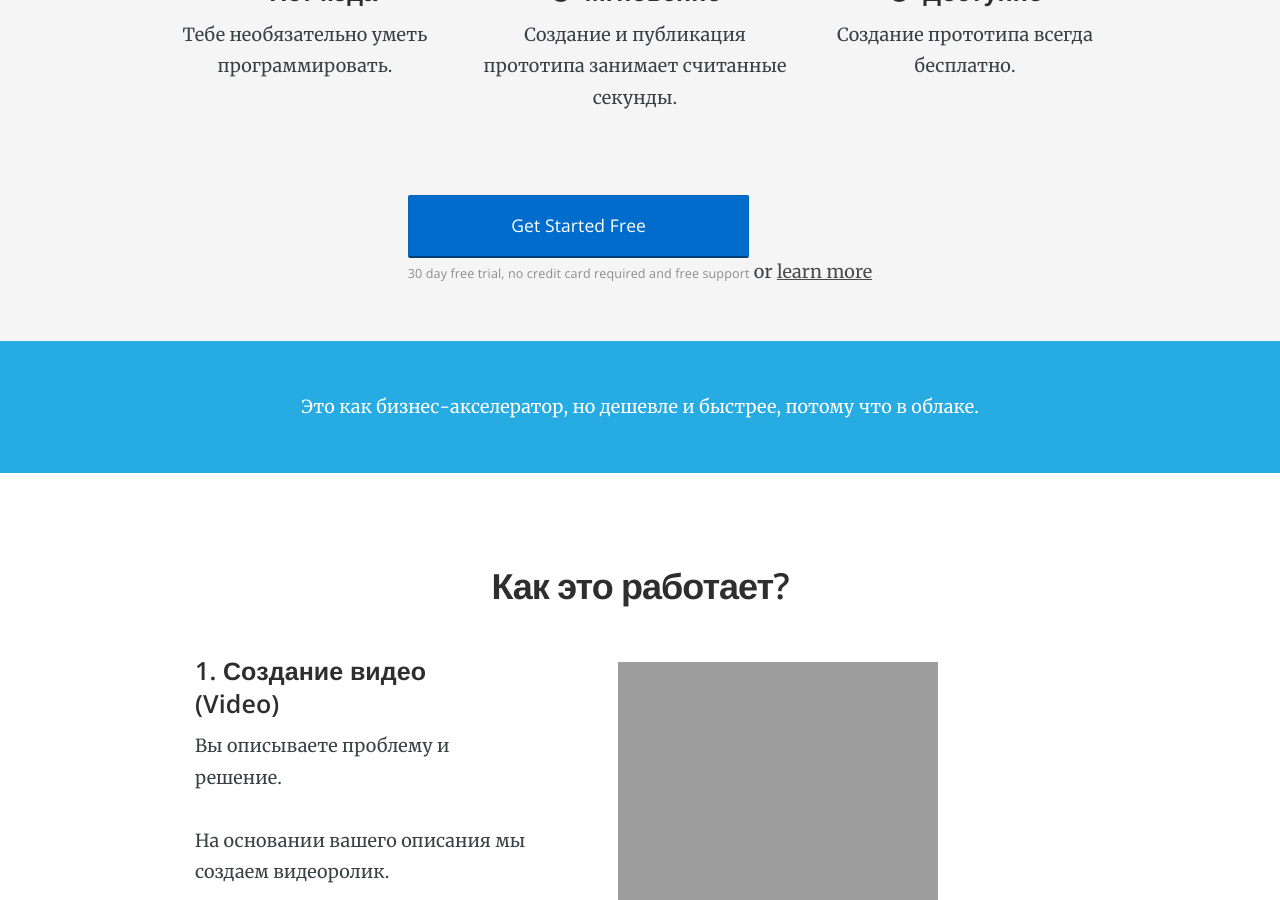
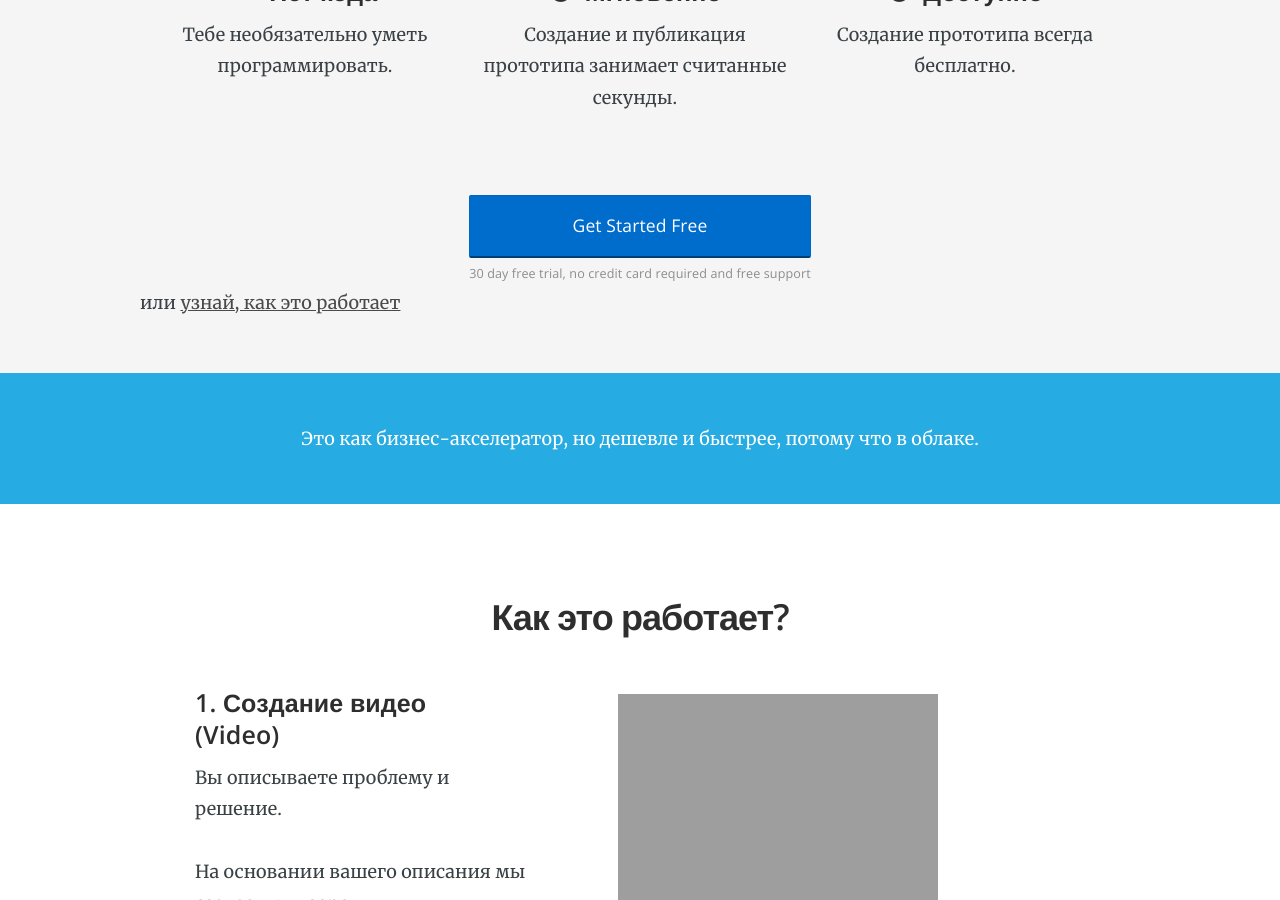
Before and after one commit to RakhimyanTim/enblabs.github.io, a Jekyll site: the page built from pages/index.html, in a window 1280 px wide and 900 px high, scrolled down 1136 px. Built offline with Jekyll 4.4.1, drawn with Linux system fonts in a browser that asks for light colours; nearby versions of some CDN libraries.

Commit message:
Update index.html

```diff
--- a/pages/index.html
+++ b/pages/index.html
@@ -42,8 +42,8 @@
 					<a href="#" class="btn btn-block btn-centered btn-large btn-primary sign-up" style="display: inherit;">Get Started Free</a>
 				<span class="btn-sub-text">30 day free trial, no credit card required and free support</span>
 			</div>
-		<span class="learn-more">or <a href="#landing-page-content">learn more</a></span>
 		</div>
+		<span class="learn-more">или <a href="#landing-page-content">узнай, как это работает</a></span>
 	</div>
 </section>
 
```
